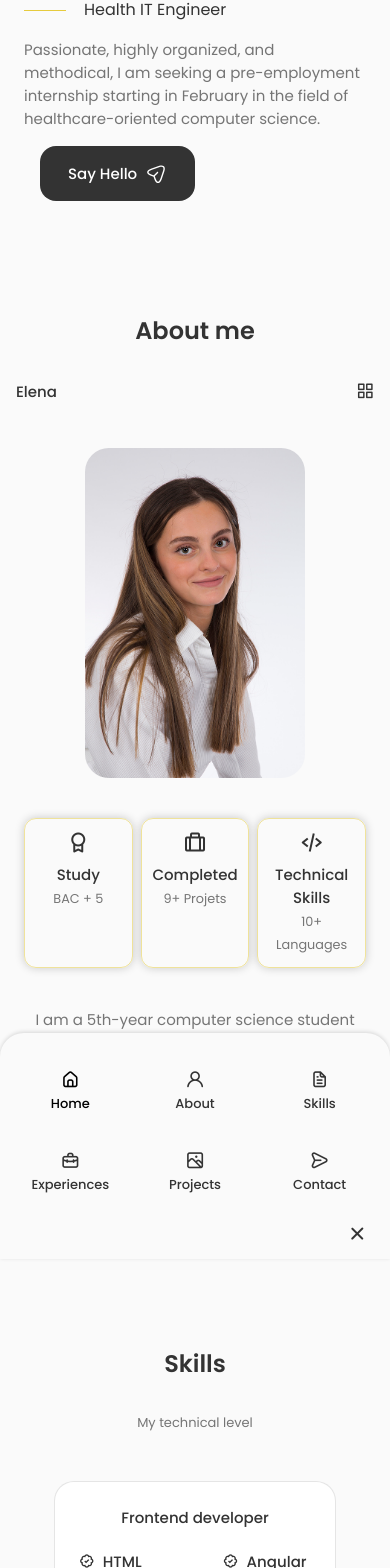
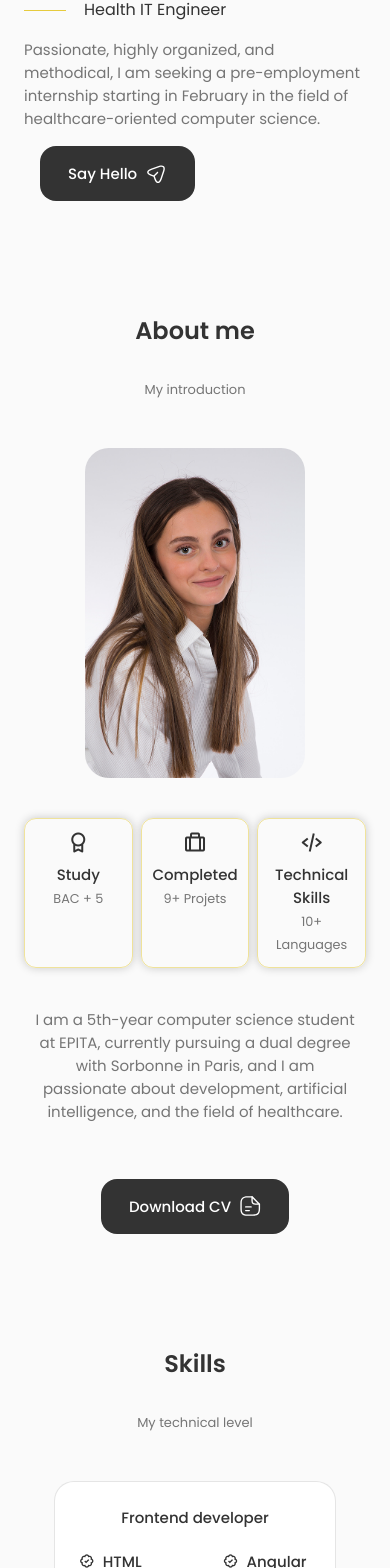
Before and after one commit to elena-FT/personal-portfolio, a React (Create React App) app: page / in a window 390 px wide. Shown: the part 429-1997 px from the top of the page. Built offline with nearby package versions, Linux system fonts and the light colour scheme; the HTML template or start-up script is replaced by a standard one.

Commit message:
Update header.css
change header on phone

```diff
--- a/src/components/header/header.css
+++ b/src/components/header/header.css
@@ -53,26 +53,26 @@
 @media screen and (max-width: 768px) {
     .header {
         top: initial;
-        bottom: 0;
+        top: 0;
     }
     .nav {
         height: var(--header-height);
     }
     .nav__menu {
         position: fixed;
-        bottom: -100%;
+        top: -100%;
         left: 0;
         width:100%;
         background-color: var(--body-color);
         padding: 2rem 1.5rem 4rem;
         box-shadow: 0 -1px 4px rgba(0, 0, 0, 0.15);
-        border-radius: 1.5rem 1.5rem 0 0;
+        border-radius: 1.5rem 1.5rem 1.5rem 1.5rem;
         transition: .3s;
     }
 
     /* show menu */
     .show-menu {
-        bottom: 0;
+        top: 0;
     }
 
     .nav__list {
```
